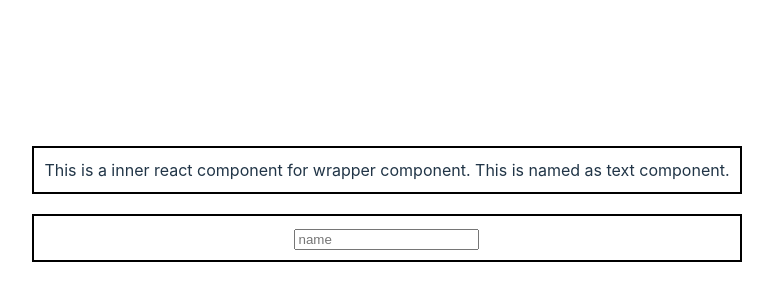
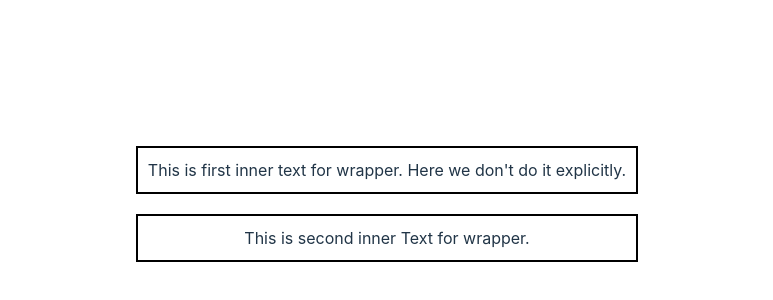
Before and after one commit to tyrex1829/hooksReact, a React app: page / in a window 1280 px wide. Shown: the part 186-486 px from the top of the page, without its empty margins (253-1026 px from the left). Built offline with nearby package versions, Linux system fonts and the light colour scheme; the HTML template or start-up script is replaced by a standard one.

Commit message:
real world code of wrapper

```diff
--- a/src/App.jsx
+++ b/src/App.jsx
@@ -67,8 +67,14 @@ function App() {
       ))} */}
 
       {/* wrapper Component */}
-      <CardWrapper innerComponent={<TextComponent />} />
-      <CardWrapper innerComponent={<InputComponent />} />
+      {/* <CardWrapper innerComponent={<TextComponent />} />
+      <CardWrapper innerComponent={<InputComponent />} /> */}
+
+      {/* real code of wrapper */}
+      <CardWrapper>
+        This is first inner text for wrapper. Here we don't do it explicitly.
+      </CardWrapper>
+      <CardWrapper>This is second inner Text for wrapper.</CardWrapper>
     </div>
   );
 }
--- a/src/components/CardWrapper.jsx
+++ b/src/components/CardWrapper.jsx
@@ -1,4 +1,18 @@
-const CardWrapper = ({ innerComponent }) => {
+// const CardWrapper = ({ innerComponent }) => {
+//   return (
+//     <div
+//       style={{
+//         border: "2px solid black",
+//         padding: "10px",
+//         marginBottom: "20px",
+//       }}
+//     >
+//       {innerComponent}
+//     </div>
+//   );
+// };
+
+const CardWrapper = ({ children }) => {
   return (
     <div
       style={{
@@ -7,7 +21,7 @@ const CardWrapper = ({ innerComponent }) => {
         marginBottom: "20px",
       }}
     >
-      {innerComponent}
+      {children}
     </div>
   );
 };
```
